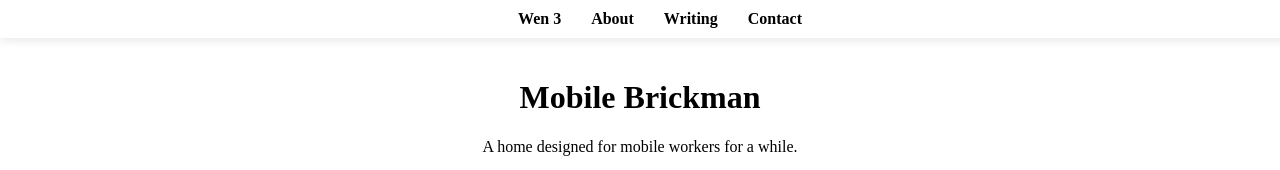
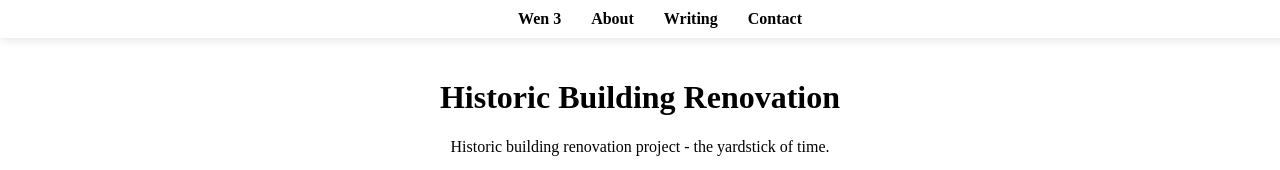
Before and after one commit to WenshanLuo33/WenshanPersonalSite, a plain HTML site: page projects/project2.html in a window 1280 px wide. Shown: the top 170 px of the page. Drawn offline with Linux system fonts and the light colour scheme.

Commit message:
Update project2.html

```diff
--- a/projects/project2.html
+++ b/projects/project2.html
@@ -17,8 +17,8 @@
     </header>
 
     <main>
-      <h1>Mobile Brickman</h1>
-      <p>A home designed for mobile workers for a while.</p>
+      <h1>Historic Building Renovation</h1>
+      <p>Historic building renovation project - the yardstick of time.</p>
       <p class="project-description">
         Dazhimen railway station in Wuhan’s Hankou district, once abandoned, is now an urban oasis where nature intertwines with history. Vines and greenery reclaim the ruins, creating a balance between past and present. This transformation highlights the city’s evolving relationship with nature amid urban growth.
     </p>
```
